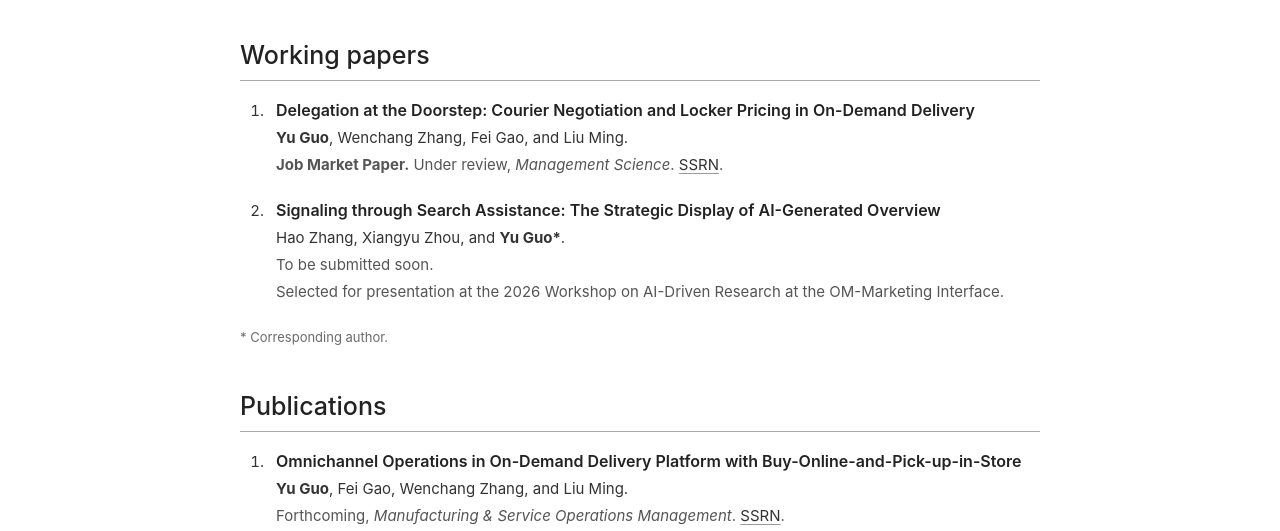
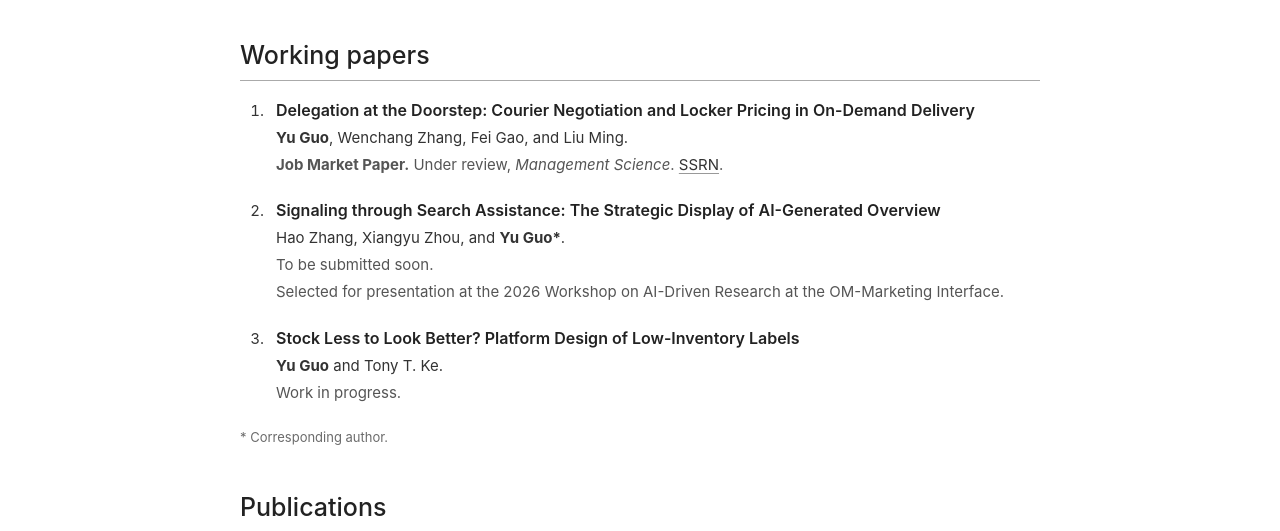
Before and after one commit to joeyyuguo/joeyyuguo.github.io, a plain HTML site: page research.html in a window 1280 px wide. Shown: the part 231-762 px from the top of the page. Drawn offline with Linux system fonts and the light colour scheme.

Commit message:
Add low-inventory labels paper to working papers
Co-Authored-By: Claude Opus 5.5 <noreply@anthropic.com>

```diff
--- a/research.html
+++ b/research.html
@@ -31,6 +31,7 @@
         <ol class="publication-list">
           <li><h3>Delegation at the Doorstep: Courier Negotiation and Locker Pricing in On-Demand Delivery</h3><p><strong>Yu Guo</strong>, Wenchang Zhang, Fei Gao, and Liu Ming.</p><p class="note"><strong>Job Market Paper.</strong> Under review, <em>Management Science</em>. <a href="https://papers.ssrn.com/sol3/papers.cfm?abstract_id=7684620" target="_blank" rel="noreferrer">SSRN</a>.</p></li>
           <li><h3>Signaling through Search Assistance: The Strategic Display of AI-Generated Overview</h3><p>Hao Zhang, Xiangyu Zhou, and <strong>Yu Guo*</strong>.</p><p class="note">To be submitted soon.</p><p class="note">Selected for presentation at the 2026 Workshop on AI-Driven Research at the OM-Marketing Interface.</p></li>
+          <li><h3>Stock Less to Look Better? Platform Design of Low-Inventory Labels</h3><p><strong>Yu Guo</strong> and Tony T. Ke.</p><p class="note">Work in progress.</p></li>
         </ol>
         <p class="footnote">* Corresponding author.</p>
       </section>
```
